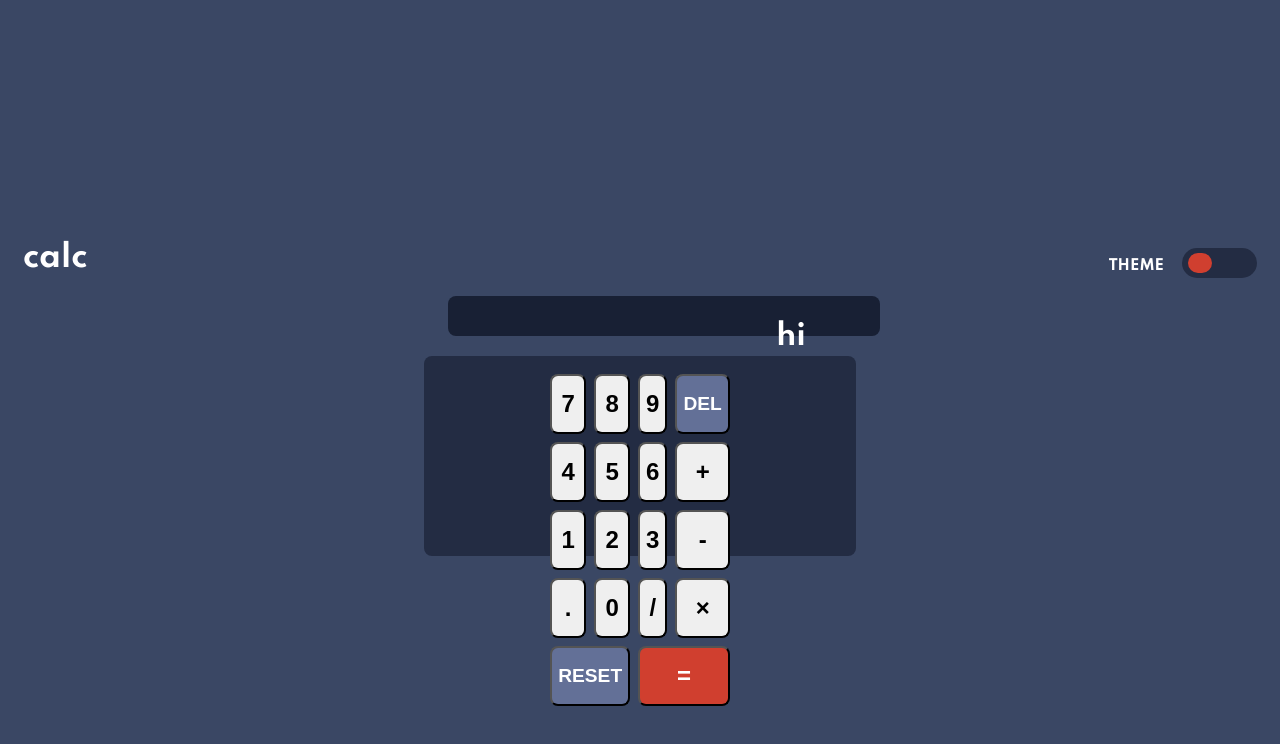
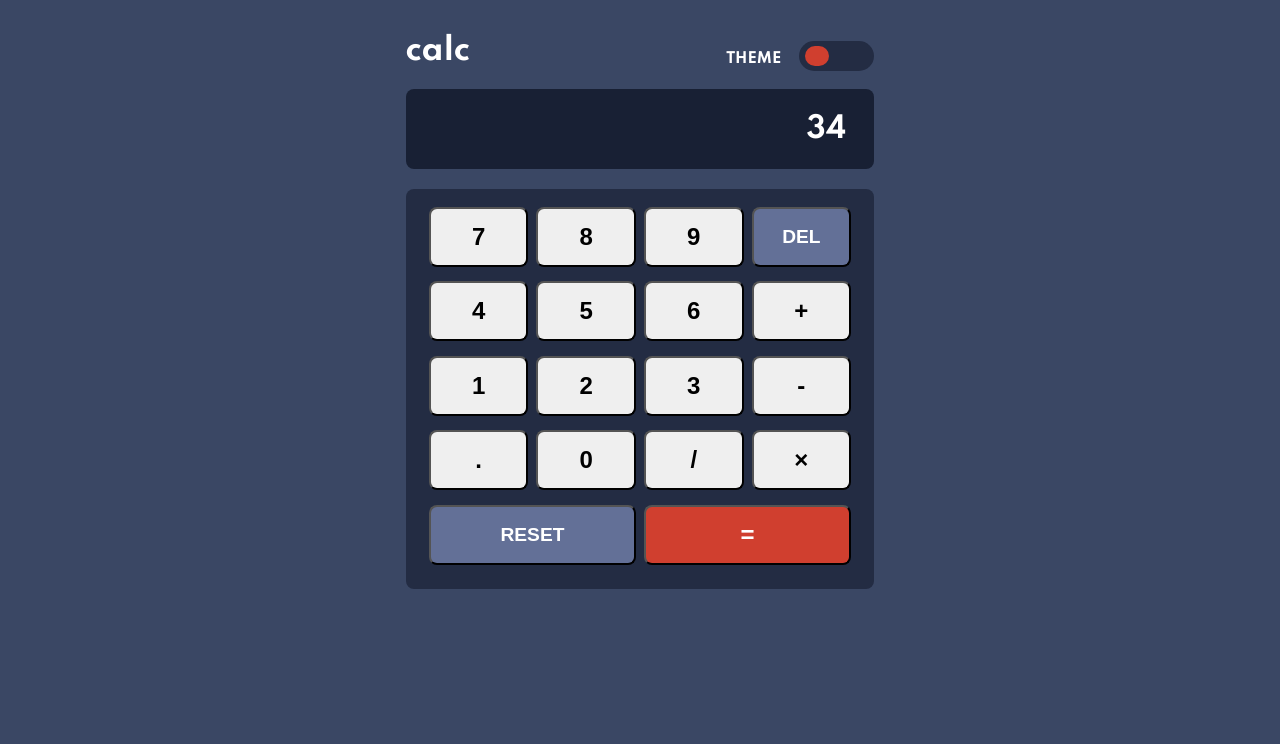
Before and after one commit to elurolydia/my_calculator, a React (Create React App) app: page / in a window 1280 px wide. Shown: the top 744 px of the page. Built offline with nearby package versions, Linux system fonts and the light colour scheme.

Commit message:
Desktop UI set

```diff
--- a/src/App.js
+++ b/src/App.js
@@ -8,7 +8,7 @@ const App = () => {
 
 
   return (
-    <div>
+    <div className='project_body'>
       <Head/>
       <Output/>
       <Body/>
--- a/src/components/Output.js
+++ b/src/components/Output.js
@@ -7,7 +7,7 @@ const Output = () => {
         //     <input type= 'number' className='form' placeholder='0'/>
         // </form>
         <div className='form'>
-            hi
+            34
         </div>
     )
 }
--- a/src/index.css
+++ b/src/index.css
@@ -119,18 +119,24 @@ input[type=number] {
   body{
     margin: 0;
     box-sizing: border-box;
-    padding-top: 30vh;
+    /* padding-top: 10vh; */
+  }
+
+  .project_body{
+    display: grid;
+    position: relative;
+    top: 10px;
+    margin: auto;
+    width: 38%;
+    /* vertical-align: middle; */
   }
 
   .calc_body {
-    display: grid;
-    grid-template-columns: auto auto auto;
     grid-gap: 8px;
-    width: 35%;
-    margin: auto;
+    width: 100%;
+    /* margin: auto; */
     background-color: hsl(223, 31%, 20%);
     padding: 18px;
-    height: 200px;
   }
 
   .button{
@@ -145,9 +151,8 @@ input[type=number] {
   }
 
   .form{
-    margin-left: 425px;
     margin-bottom: 10px;
-    width: 35%;
-    height: 40px;
+    width: 100%;
+    height: 80px;
   }
 }
```
